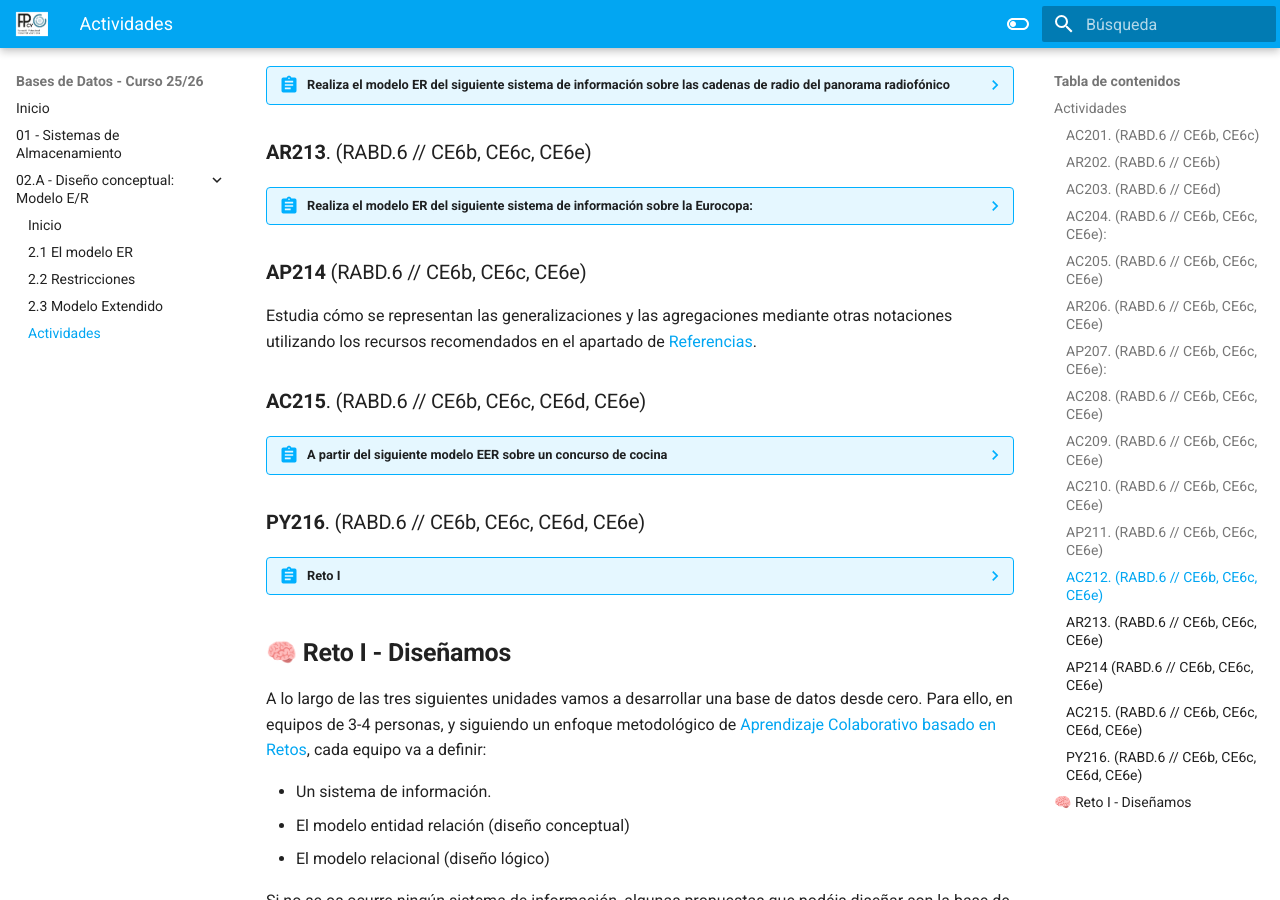
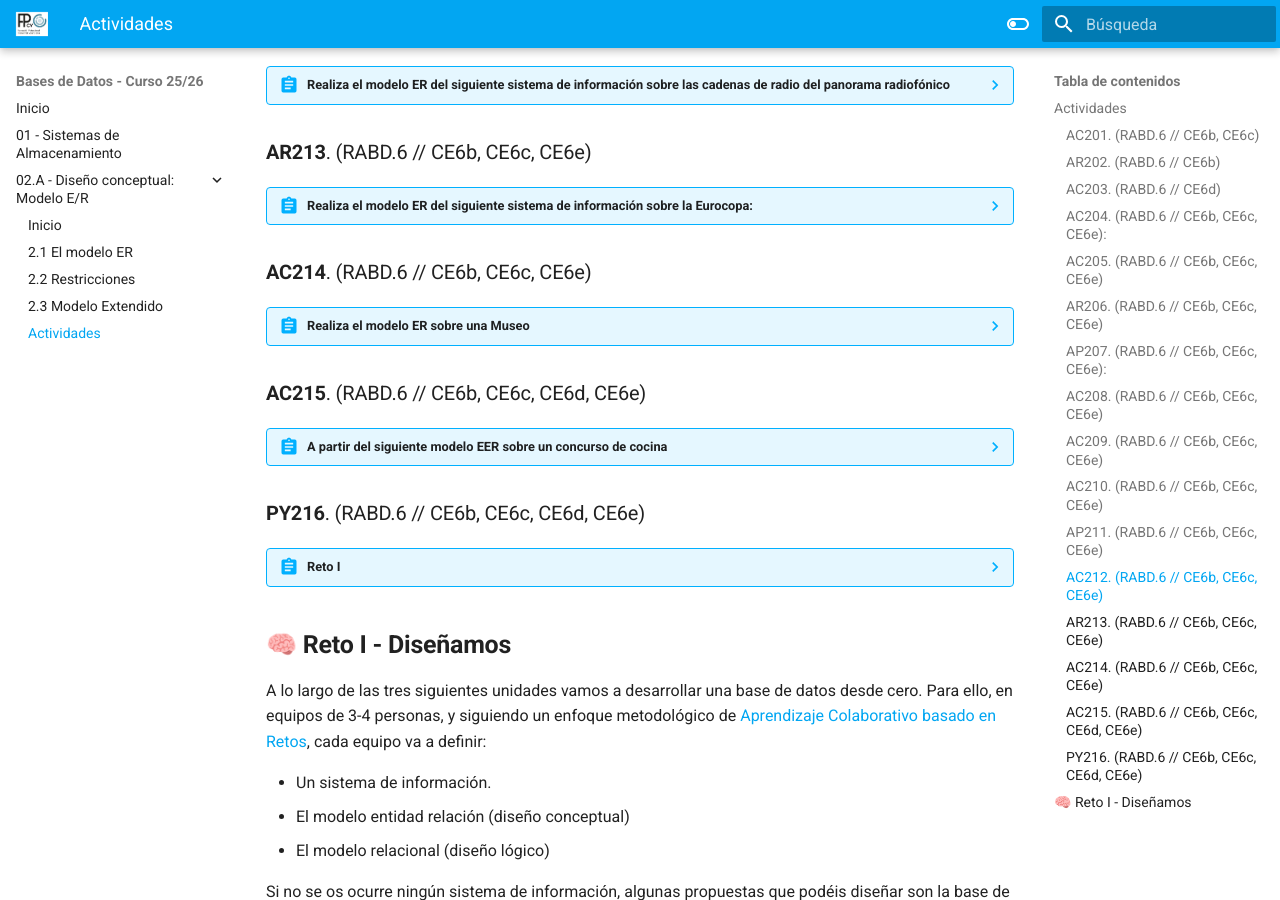
Before and after one commit to jssdocente/bd2526d, an MkDocs documentation site: the page built from docs/temas/02/2.A-Actividades.md, in a window 1280 px wide and 900 px high, scrolled down 1600 px. Built offline with MkDocs 1.6.1 and Material for MkDocs 9.7.7, drawn with Linux system fonts in a browser that asks for light colours; some of the changed lines change nothing that is shown.

Commit message:
Enhance documentation in 2.A-Actividades.md; improve activity descriptions and formatting

```diff
--- a/docs/temas/02/2.A-Actividades.md
+++ b/docs/temas/02/2.A-Actividades.md
@@ -5,6 +5,7 @@
 ### **AC201**. (RABD.6 // CE6b, CE6c)
 
 ??? abstract "A partir del siguiente sistema de información"
+
     Vamos a diseñar la base de datos para una **flota de vehículos y las multas asociadas**.
 
     Tenemos una flota de vehículos de los cuales queremos guardar los siguientes datos: `matrícula`, `modelo`, `marca` y `año de fabricación`. Nos interesa almacenar información de su `propietario`, que tiene los siguientes datos: `DNI`, `nombre`, `apellidos`, `edad`, `teléfono`, `dirección`, `código postal` y la `fecha desde la que ese propietario tiene el vehículo`.
@@ -38,7 +39,6 @@
 
     En el caso de que el alumno haya suspendido un módulo, se debe almacenar la nota obtenida en cada una de las convocatorias. Estas se guardarán como `MAR` (marzo), `JUN` (junio) y `SEP` (septiembre) y el `año` al que corresponda.
 
-
 ### **AC203**. (RABD.6 // CE6d)
 
 ??? abstract "A partir del siguiente modelo ER"
@@ -49,7 +49,6 @@
       <img src="images/02ac203.png" width="90%">
       <figcaption>Actividad 203</figcaption>
     </figure>
-
 
 ### **AC204**. (RABD.6 // CE6b, CE6c, CE6e):
 
@@ -103,7 +102,6 @@
     *   **Provincias**: `código de provincia` y `nombre`. Un paquete sólo puede llegar a **una provincia**. Sin embargo, a una provincia pueden llegar **varios paquetes**.
     *   **Camiones**: `matrícula`, `marca`, `modelo` y `potencia`. Un camionero puede conducir **diferentes camiones en fechas diferentes**, y un camión puede ser conducido por **varios camioneros en una misma fecha**. Puede haber camiones nuevos que no se hayan usado en el reparto todavía.
 
-
 ### **AC208**. (RABD.6 // CE6b, CE6c, CE6e)
 
 ??? abstract "Realiza el modelo ER una prueba ciclista"
@@ -119,7 +117,6 @@
       <figcaption>Actividad 208</figcaption>
     </figure>
 
-
 ### **AC209**. (RABD.6 // CE6b, CE6c, CE6e)
 
 ??? abstract "Realiza el modelo ER sobre cine"
@@ -129,7 +126,6 @@
     También desea conocer los posibles Oscars ganados por cada película en las modalidades de: mejor película, mejor guion, mejores intérpretes y mejor director.
 
     Por último, se tendrán identificadas las películas que son remakes de otras, conociendo en ese caso, la película original y los distintos remakes.
-
 
 ### **AC210**. (RABD.6 // CE6b, CE6c, CE6e)
 
@@ -145,7 +141,6 @@
         *   Cada grupo está formado por **varios alumnos**.
         *   A cada grupo **sólo le imparte clase un profesor**.
         *   Debe quedar reflejado cuál es el profesor de un determinado alumno (esto se deduce de la relación grupo-profesor).
-
 
 ### **AP211**. (RABD.6 // CE6b, CE6c, CE6e)
 
@@ -165,7 +160,6 @@
 
     De cada partida se pretende registrar todos los movimientos que la componen. La identificación de movimiento se establece en base a un numero de orden dentro de cada partida: para cada movimiento se guardan la jugada (5 posiciones) y un breve comentario realizado por un experto.
 
-
 ### **AC212**. (RABD.6 // CE6b, CE6c, CE6e)
 
 ??? abstract "Realiza el modelo ER del siguiente sistema de información sobre las cadenas de radio del panorama radiofónico"
@@ -180,7 +174,6 @@
 
     Los programas pueden tener un patrocinador del que conoceremos el nombre y el aporte económico; distintos programas pueden tener el mismo patrocinador.
 
-
 ### **AR213**. (RABD.6 // CE6b, CE6c, CE6e)
 
 ??? abstract "Realiza el modelo ER del siguiente sistema de información sobre la Eurocopa:"
@@ -191,10 +184,17 @@
 
     También, de cada gol marcado, el jugador que lo marca, el portero que lo encaja, el minuto de juego y el tipo de gol (de falta, de penalti, en jugada, etc...).
 
+### **AC214**. (RABD.6 // CE6b, CE6c, CE6e)
 
-### **AP214** (RABD.6 // CE6b, CE6c, CE6e)
+??? abstract "Realiza el modelo ER sobre una Museo"
 
-Estudia cómo se representan las generalizaciones y las agregaciones mediante otras notaciones utilizando los recursos recomendados en el apartado de [Referencias](./2.1-ModeloER.md#referencias).
+    Se desea almacenar por cada museo un código, nombre, provincia, dirección. Cada museo dispone de una serie de salas donde se muestran sus obras; cada sala se identifica con un número consecutivo dentro del código del museo al que pertenece, además se almacena su ubicación y tamaño en metros cuadrados. Cada museo dispondrá, al menos, de una sala de exposición.
+
+    Se necesita personal para controlar el sistema, es decir, trabajadores especializados en tres diferentes funciones: personal de vigilancia al cual se le asigna un número de control y un número de arma, personal de conservación del cual se registra su función y personal de gestión para labores administrativas. Para todo el personal es necesario almacenar su DNI y el número de la seguridad social. Un trabajador tiene exclusividad en un museo. Cada sala está vigilada siempre por un solo trabajador del área de vigilancia. Cada vigilante tiene su propia sala de vigilancia de la que es responsable, aunque hay vigilantes que se encargan de otras áreas del museo. A veces, las labores del personal de vigilancia son delicadas, por ello hay un trabajador con funciones de coordinador para cada grupo de vigilantes, aunque no todos los trabajadores tienen coordinador ni todos los trabajadores son coordinadores. No hay más de un coordinador por grupo.
+
+    Además, se quiere registrar las visitas del público; con respecto al visitante el DNI, nombre, teléfono y el museo o museos que ha visitado en una o varias fechas, teniendo en cuenta que el visitante puede entrar al museo o museos el mismo día varias veces en distintas horas. Es necesario registrar dichas fechas y horas.
+
+    Todos los museos han sido inaugurados, abiertos al público y visitados desde hace tiempo.
 
 ### **AC215**. (RABD.6 // CE6b, CE6c, CE6d, CE6e)
 
@@ -238,7 +238,6 @@
     - Los atributos se nombran en minúsculas.
     - Todas las relaciones indican la cardinalidad
 
-
 ## 🧠 **Reto I - Diseñamos**
 
 A lo largo de las tres siguientes unidades vamos a desarrollar una base de datos desde cero. Para ello, en equipos de 3-4 personas, y siguiendo un enfoque metodológico de [Aprendizaje Colaborativo basado en Retos](https://catedu.github.io/ACbR/), cada equipo va a definir:
```
